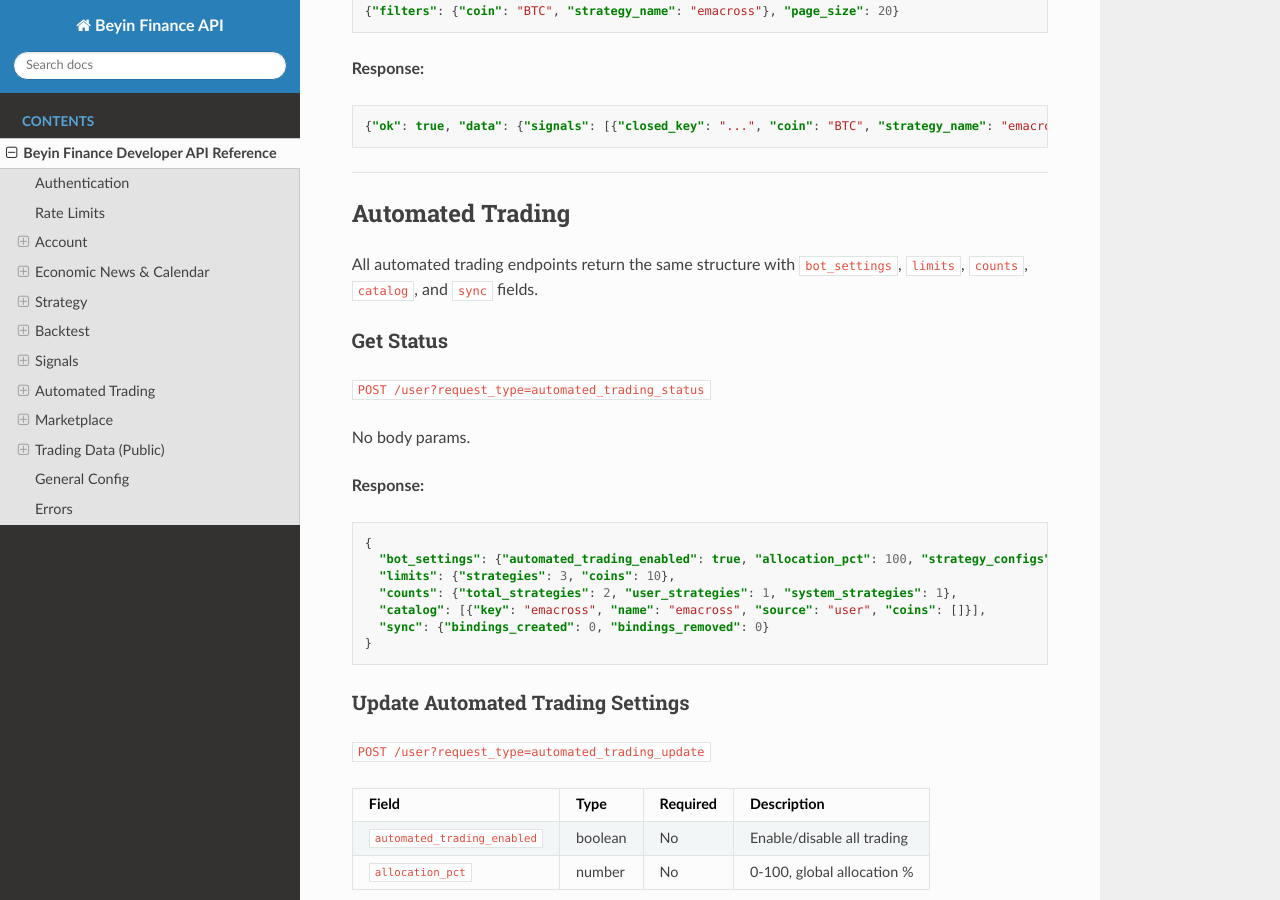
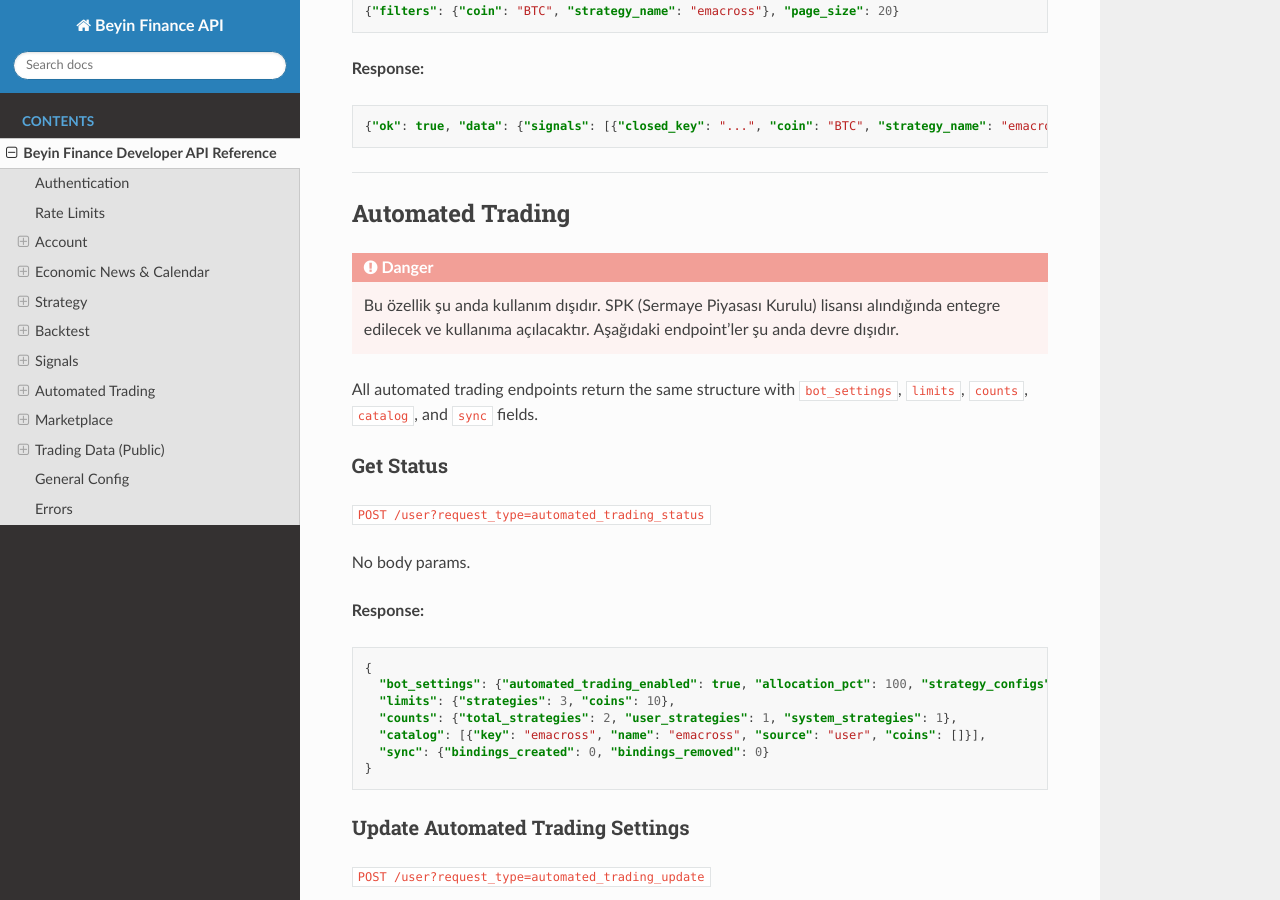
Before and after one commit to jnrbrain/Beyin-Finance, a Sphinx documentation site: the page built from docs/endpoints.md, in a window 1280 px wide and 900 px high, scrolled down 13213 px. Built offline with Sphinx 7.4.7 and the Read the Docs theme 3.1.0, drawn with Linux system fonts in a browser that asks for light colours.

Commit message:
docs: add danger box for Automated Trading (disabled until SPK license)

```diff
--- a/docs/endpoints.md
+++ b/docs/endpoints.md
@@ -554,6 +554,10 @@
 
 ## Automated Trading
 
+:::{danger} Bu özellik şu anda kullanım dışıdır.
+SPK (Sermaye Piyasası Kurulu) lisansı alındığında entegre edilecek ve kullanıma açılacaktır. Aşağıdaki endpoint'ler şu anda devre dışıdır.
+:::
+
 All automated trading endpoints return the same structure with `bot_settings`, `limits`, `counts`, `catalog`, and `sync` fields.
 
 ### Get Status
```
